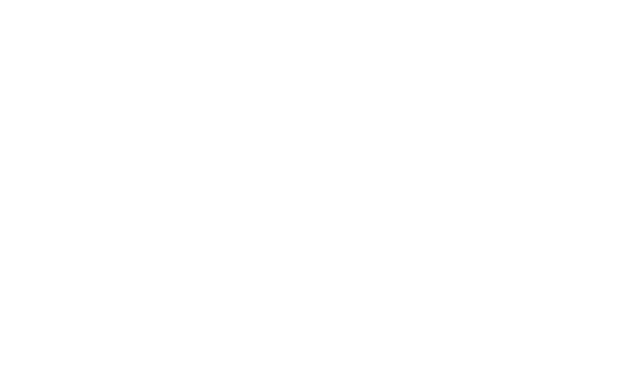
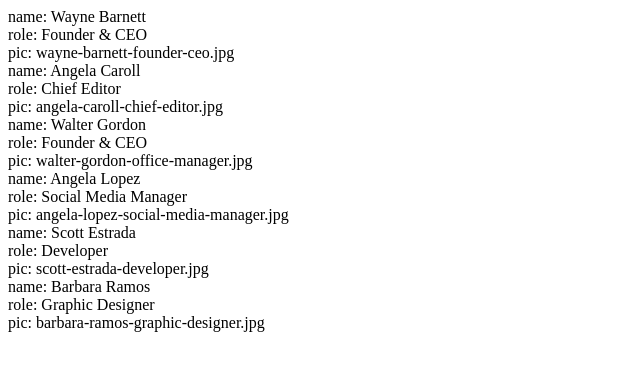
Before and after one commit to MiriamEvardi/js-our-team, a plain HTML site: page index.html in a window 1280 px wide. Shown: the whole page, without its empty margins (0-640 px from the left). Drawn offline with Linux system fonts and the light colour scheme.

Commit message:
printed on DOM

```diff
--- a/index.html
+++ b/index.html
@@ -13,6 +13,8 @@
 <body>
 
 
+    <div></div>
+
 
     <script src="script.js"></script>
 </body>
--- a/script.js
+++ b/script.js
@@ -1,3 +1,6 @@
+
+const memberName = document.querySelector("div");
+
 
 //lista membri
 const members = [
@@ -36,16 +39,24 @@ const members = [
 
 
 
+
 //stampo in console
+
+
 for (let i = 0; i < members.length; i++) {
 
-    const membersObject = members[i];
+    let membersObject = members[i];
+    let textPrinted = "";
 
     for (let key in membersObject) {
 
-        console.log(key + ": " + membersObject[key])
+        console.log(key + ": " + membersObject[key]);
+
+        textPrinted += `${key}: ${membersObject[key]} <br> `
     }
 
     console.log("-------------")
 
+    memberName.innerHTML += `<div>${textPrinted}</div>`;
+
 }
```
